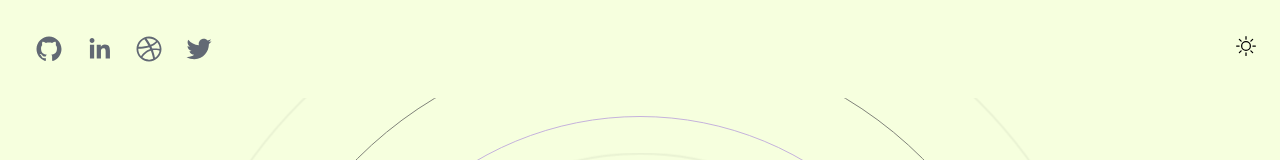
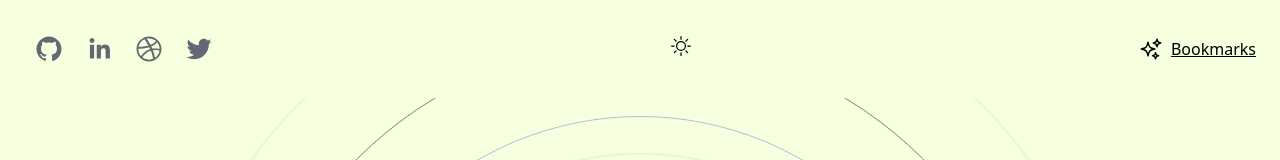
Before and after one commit to ozgeozkaraa01/next-my-portfolio, a Next.js app: page / in a window 1280 px wide. Shown: the top 160 px of the page. Built offline with nearby package versions, Linux system fonts and the light colour scheme.

Commit message:
added bookmarks section

```diff
--- /dev/null
+++ b/components/Bookmarks.jsx
@@ -0,0 +1,57 @@
+import React from "react";
+import { bookmarksData } from "../data/bookmarksData";
+import Link from "next/link";
+
+const Bookmarks = () => {
+  return (
+    <div className="max-w-7xl h-screen mx-auto xl:p-0 p-1">
+      <h2 className="text-lg">Bookmarks</h2>
+      <div className="grid grid-cols-1 lg:grid-cols-3 gap-4 mt-10">
+        {bookmarksData.map((item, index) => (
+          <div key={index} className="flex">
+            <Link
+              href={item.url}
+              target="_blank"
+              className="aspect-auto min-w-0 cursor-pointer flex-col gap-4 overflow-hidden rounded-xl bg-zinc-50 p-4 transition-colors duration-300 hover:bg-gray-100"
+            >
+              <div className="overflow-hidden rounded-lg w-96 h-48">
+                <img
+                  src={item.img}
+                  alt="photo"
+                  className="rounded-lg bg-cover bg-center bg-no-repeat object-cover w-full h-full"
+                />
+              </div>
+              <div className="flex flex-col gap-1">
+                <h3 className="text-black text-lg font-semibold">
+                  {item.title}
+                </h3>
+                <span className="line-clamp-5 inline-flex items-center gap-1 text-sm text-gray-600">
+                  <svg
+                    xmlns="http://www.w3.org/2000/svg"
+                    fill="none"
+                    viewBox="0 0 24 24"
+                    strokeWidth={1.5}
+                    stroke="currentColor"
+                    className="w-5 h-5"
+                  >
+                    <path
+                      strokeLinecap="round"
+                      strokeLinejoin="round"
+                      d="M13.19 8.688a4.5 4.5 0 011.242 7.244l-4.5 4.5a4.5 4.5 0 01-6.364-6.364l1.757-1.757m13.35-.622l1.757-1.757a4.5 4.5 0 00-6.364-6.364l-4.5 4.5a4.5 4.5 0 001.242 7.244"
+                    />
+                  </svg>
+                  {item.link}
+                </span>
+                <p className="line-clamp-6 text-sm text-gray-800">
+                  {item.description}
+                </p>
+              </div>
+            </Link>
+          </div>
+        ))}
+      </div>
+    </div>
+  );
+};
+
+export default Bookmarks;
--- a/components/Header.jsx
+++ b/components/Header.jsx
@@ -4,12 +4,13 @@ import { SocialIcon } from "react-social-icons";
 import { useTheme } from "next-themes";
 import { BiMoon } from "react-icons/bi";
 import { BsSun } from "react-icons/bs";
+import Link from "next/link";
 
 const Header = () => {
   const { theme, setTheme } = useTheme();
 
   return (
-    <div className="sticky top-0 xl:p-6 p-3 flex items-center justify-between max-w-7xl mx-auto">
+    <div className="top-0 xl:p-6 p-3 flex items-center justify-between max-w-7xl mx-auto">
       <motion.div
         initial={{ x: -500, opacity: 0, scale: 0.5 }}
         animate={{ x: 0, opacity: 1, scale: 1 }}
@@ -50,6 +51,25 @@ const Header = () => {
           )}
         </button>
       </div>
+      <div className="flex space-x-2">
+        <svg
+          xmlns="http://www.w3.org/2000/svg"
+          fill="none"
+          viewBox="0 0 24 24"
+          strokeWidth={1.5}
+          stroke="currentColor"
+          className="w-6 h-6"
+        >
+          <path
+            strokeLinecap="round"
+            strokeLinejoin="round"
+            d="M9.813 15.904L9 18.75l-.813-2.846a4.5 4.5 0 00-3.09-3.09L2.25 12l2.846-.813a4.5 4.5 0 003.09-3.09L9 5.25l.813 2.846a4.5 4.5 0 003.09 3.09L15.75 12l-2.846.813a4.5 4.5 0 00-3.09 3.09zM18.259 8.715L18 9.75l-.259-1.035a3.375 3.375 0 00-2.455-2.456L14.25 6l1.036-.259a3.375 3.375 0 002.455-2.456L18 2.25l.259 1.035a3.375 3.375 0 002.456 2.456L21.75 6l-1.035.259a3.375 3.375 0 00-2.456 2.456zM16.894 20.567L16.5 21.75l-.394-1.183a2.25 2.25 0 00-1.423-1.423L13.5 18.75l1.183-.394a2.25 2.25 0 001.423-1.423l.394-1.183.394 1.183a2.25 2.25 0 001.423 1.423l1.183.394-1.183.394a2.25 2.25 0 00-1.423 1.423z"
+          />
+        </svg>
+        <Link href="#bookmarks" className="underline">
+          Bookmarks
+        </Link>
+      </div>
     </div>
   );
 };
--- /dev/null
+++ b/data/bookmarksData.js
@@ -0,0 +1,25 @@
+export const bookmarksData = [
+  {
+    img: "https://chakra-templates.dev/favicon.png",
+    title: "Chakra Templates",
+    description:
+      "A growing collection of hand-crafted & responsive Chakra UI templates ready to drop into your React project.",
+    link: "chakra-templates.dev",
+    url: "https://chakra-templates.dev/",
+  },
+  {
+    img: "https://rdl.ink/render/https%3A%2F%2Fwww.logoshaper.co%2F",
+    title: "Logoshaper",
+    description: "Logo design made simple for startup founders",
+    link: "logoshaper.co",
+    url: "https://www.logoshaper.co/",
+  },
+  {
+    img: "https://cdn.sanity.io/images/e1ql88v4/production/2c9fa07f8f2c4f1fa5ba6fb5196ba45b31a694e1-2400x1260.png?fit=max&auto=format&w=1200&h=630&fm=png",
+    title: "Clerk | Authentication and User Management",
+    description:
+      "The easiest way to add authentication and user management to your application. Purpose-built for React, Next.js, Remix, and The Modern Web.",
+    link: "clerk.com",
+    url: "https://clerk.com/",
+  },
+];
--- a/pages/index.js
+++ b/pages/index.js
@@ -2,6 +2,7 @@ import Head from "next/head";
 import Header from "../components/Header";
 import HeroSection from "../components/HeroSection";
 import AboutMe from "../components/AboutMe";
+import Bookmarks from "../components/Bookmarks";
 
 export default function Home() {
   return (
@@ -19,6 +20,9 @@ export default function Home() {
       <section id="aboutme">
         <AboutMe />
       </section>
+      <section id="bookmarks">
+        <Bookmarks />
+      </section>
     </div>
   );
 }
```
